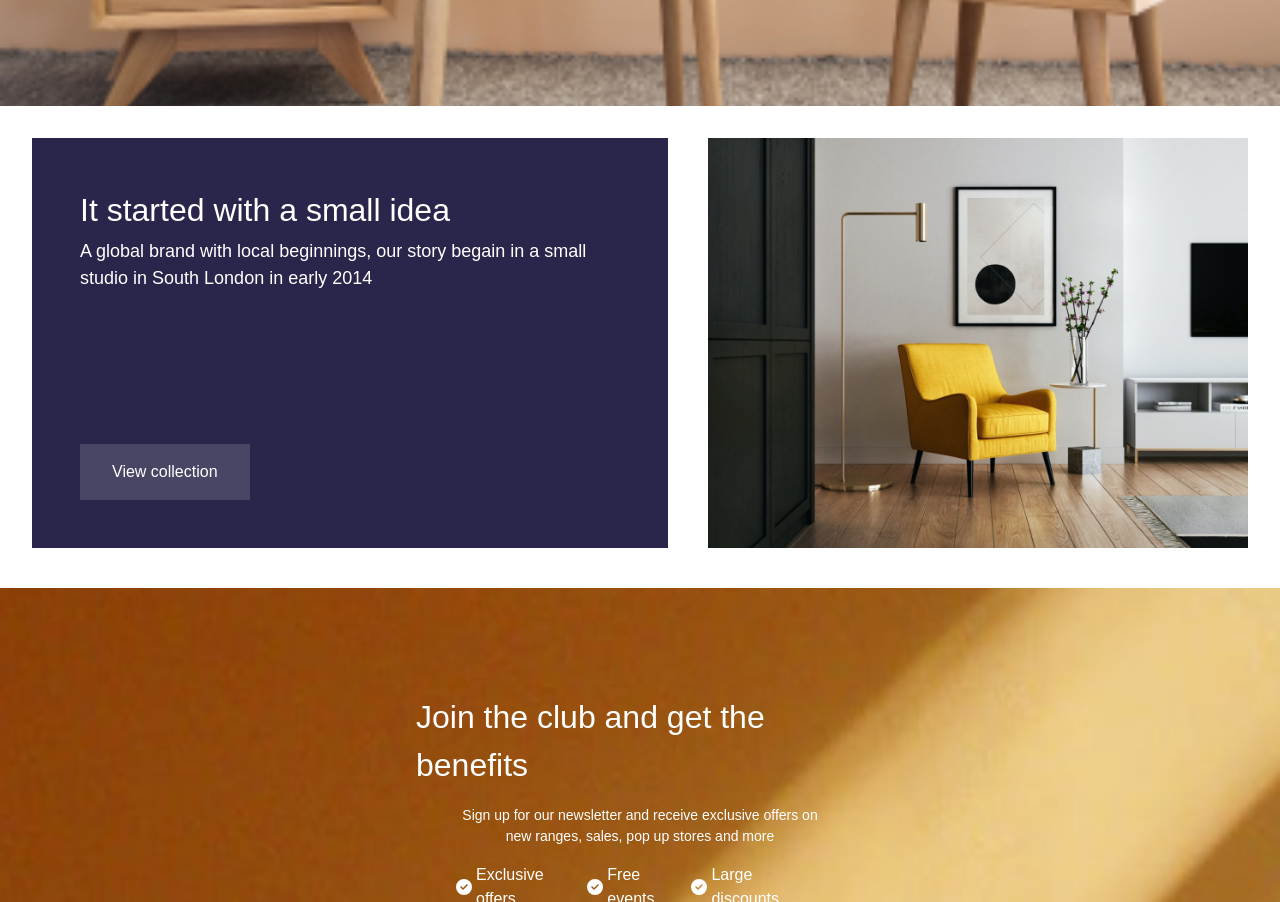
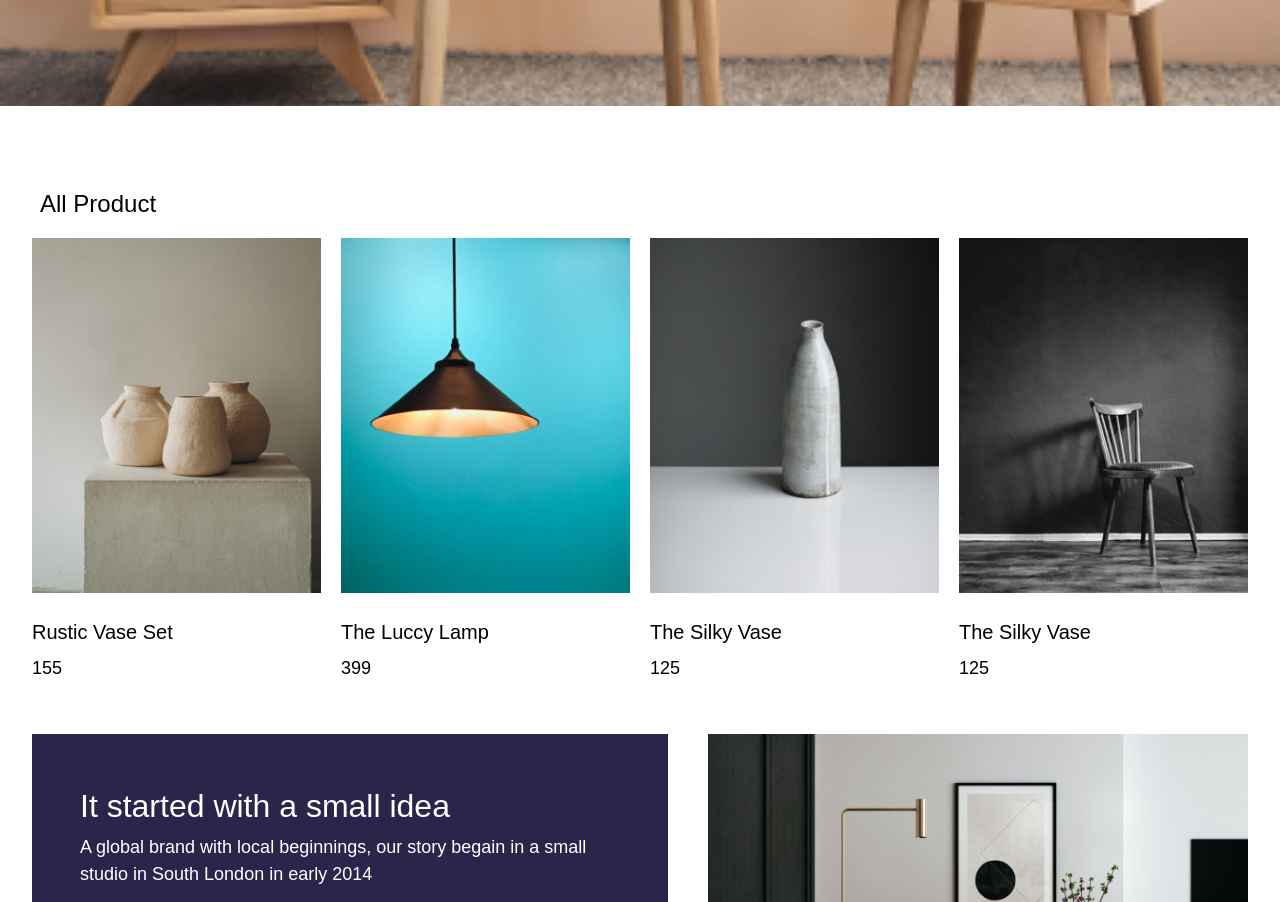
Before and after one commit to vuhuy172dh/ecommerce-website, a React (Create React App) app: page / in a window 1280 px wide. Shown: the part 720-1622 px from the top of the page. Built offline with nearby package versions, Linux system fonts and the light colour scheme; a web font is replaced by a local one.

Commit message:
add productItemListing component and update home page

```diff
--- /dev/null
+++ b/src/components/productItemListing.jsx
@@ -0,0 +1,18 @@
+import ProductItem from './productItem'
+
+function ProductItemListing({ products }) {
+  return (
+    <div className="grid grid-cols-2 gap-4 laptop:grid-cols-4 laptop:gap-x-5 laptop:gap-y-7">
+      {products.map((item) => (
+        <ProductItem
+          key={item.id}
+          Img={item.imgUrl}
+          Name={item.name}
+          Price={item.price}
+        />
+      ))}
+    </div>
+  )
+}
+
+export default ProductItemListing
--- a/src/pages/home.jsx
+++ b/src/pages/home.jsx
@@ -1,9 +1,65 @@
 import homepage from '../assets/images/homepage.png'
 import feature2 from '../assets/images/features2.png'
 import Button from '../components/button'
+import LinkButton from '../components/linkButton'
 import EmailSignUp from '../components/emailSignUp'
+import ProductItemListing from '../components/productItemListing'
+import { useState, useEffect } from 'react'
+
+import img1 from '../assets/images/ThreeVases.png'
+import img2 from '../assets/images/CeilingLamp.png'
+import img3 from '../assets/images/SingleVase.png'
+import img4 from '../assets/images/DarkChair.png'
+
+const productItems = [
+  {
+    id: 1,
+    imgUrl: img1,
+    name: 'Rustic Vase Set',
+    price: 155
+  },
+  {
+    id: 2,
+    imgUrl: img2,
+    name: 'The Luccy Lamp',
+    price: 399
+  },
+  {
+    id: 3,
+    imgUrl: img3,
+    name: 'The Silky Vase',
+    price: 125
+  },
+  {
+    id: 4,
+    imgUrl: img4,
+    name: 'The Silky Vase',
+    price: 125
+  },
+  {
+    id: 5,
+    imgUrl: img1,
+    name: 'The Silky Vase',
+    price: 125
+  },
+  {
+    id: 6,
+    imgUrl: img2,
+    name: 'The Silky Vase',
+    price: 125
+  }
+]
+
+const limitedValue = 4
 
 function HomePage() {
+  const [products, setProducts] = useState([])
+
+  useEffect(() => {
+    // fake fetch API with init page number
+    setProducts(productItems.slice(0, limitedValue))
+  }, [])
+
   return (
     <div className="w-full flex flex-col">
       {/* homepage poster */}
@@ -43,7 +99,15 @@ function HomePage() {
       <div></div>
 
       {/* product item list */}
-      <div></div>
+      <div className="px-8 my-8">
+        {/* title */}
+        <div className="my-4 w-fit">
+          <LinkButton path="/productListing">
+            <p className="text-h3">All Product</p>
+          </LinkButton>
+        </div>
+        <ProductItemListing products={products} />
+      </div>
 
       {/* feature 1*/}
       <div className="w-full px-8 mb-10 flex flex-col gap-10 tablet:flex-row">
--- a/src/pages/productListing.jsx
+++ b/src/pages/productListing.jsx
@@ -8,6 +8,7 @@ import img2 from '../assets/images/CeilingLamp.png'
 import img3 from '../assets/images/SingleVase.png'
 import img4 from '../assets/images/DarkChair.png'
 import clubImg from '../assets/images/features3.png'
+import ProductItemListing from '../components/productItemListing'
 
 function ProductListingPage() {
   const productItems = [
@@ -119,16 +120,9 @@ function ProductListingPage() {
 
       {/* this is list Product component */}
       <div className="px-6 py-7 laptop:px-20 laptop:pb-10">
-        <div className="grid grid-cols-2 gap-4 laptop:grid-cols-4 laptop:gap-x-5 laptop:gap-y-7">
-          {products.map((item) => (
-            <ProductItem
-              key={item.id}
-              Img={item.imgUrl}
-              Name={item.name}
-              Price={item.price}
-            />
-          ))}
-        </div>
+        {/* Product Item Lists */}
+        <ProductItemListing products={products} />
+
         {/* Load more Button */}
         {visible ? (
           <div className="flex mt-8 laptop:max-w-[180px] laptop:mx-auto">
```
